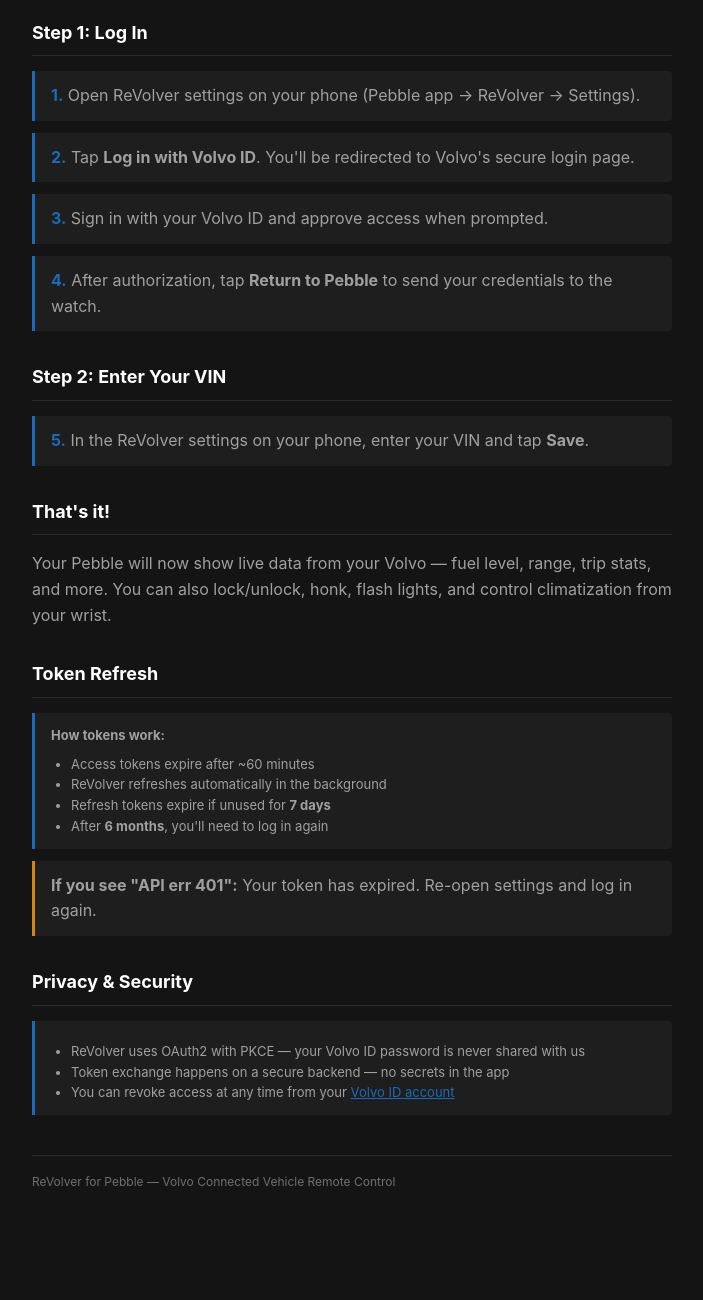
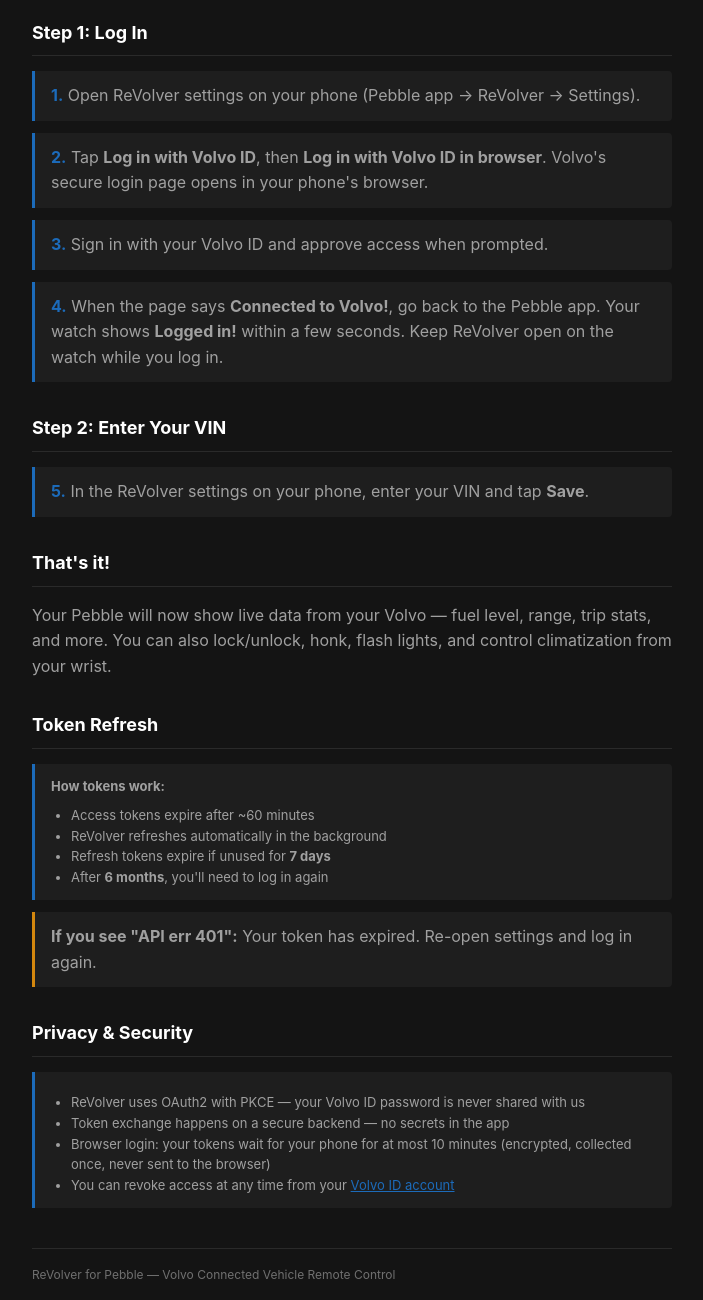
Before and after one commit to piotrserafin/ReVolverAuth-dev, a plain HTML site: page setup.html in a window 1280 px wide. Shown: the part 240-1540 px from the top of the page, without its empty margins (288-991 px from the left). Before the commit the page ends 1451 px from the top, so only its background shows below. Drawn offline with Linux system fonts and the light colour scheme.

Commit message:
sync(dev): release/v1.2.0@0be6bd9

```diff
--- a/setup.html
+++ b/setup.html
@@ -26,7 +26,7 @@
   </div>
 
   <div class="step">
-    <span class="step-num">2.</span> Tap <strong>Log in with Volvo ID</strong>. You'll be redirected to Volvo's secure login page.
+    <span class="step-num">2.</span> Tap <strong>Log in with Volvo ID</strong>, then <strong>Log in with Volvo ID in browser</strong>. Volvo's secure login page opens in your phone's browser.
   </div>
 
   <div class="step">
@@ -34,7 +34,7 @@
   </div>
 
   <div class="step">
-    <span class="step-num">4.</span> After authorization, tap <strong>Return to Pebble</strong> to send your credentials to the watch.
+    <span class="step-num">4.</span> When the page says <strong>Connected to Volvo!</strong>, go back to the Pebble app. Your watch shows <strong>Logged in!</strong> within a few seconds. Keep ReVolver open on the watch while you log in.
   </div>
 
   <h2>Step 2: Enter Your VIN</h2>
@@ -66,6 +66,7 @@
     <ul>
       <li>ReVolver uses OAuth2 with PKCE &mdash; your Volvo ID password is never shared with us</li>
       <li>Token exchange happens on a secure backend &mdash; no secrets in the app</li>
+      <li>Browser login: your tokens wait for your phone for at most 10 minutes (encrypted, collected once, never sent to the browser)</li>
       <li>You can revoke access at any time from your <a href="https://volvoid.eu.volvocars.com/" target="_blank" rel="noopener">Volvo ID account</a></li>
     </ul>
   </div>
```
Also changed, not shown: version.txt.
